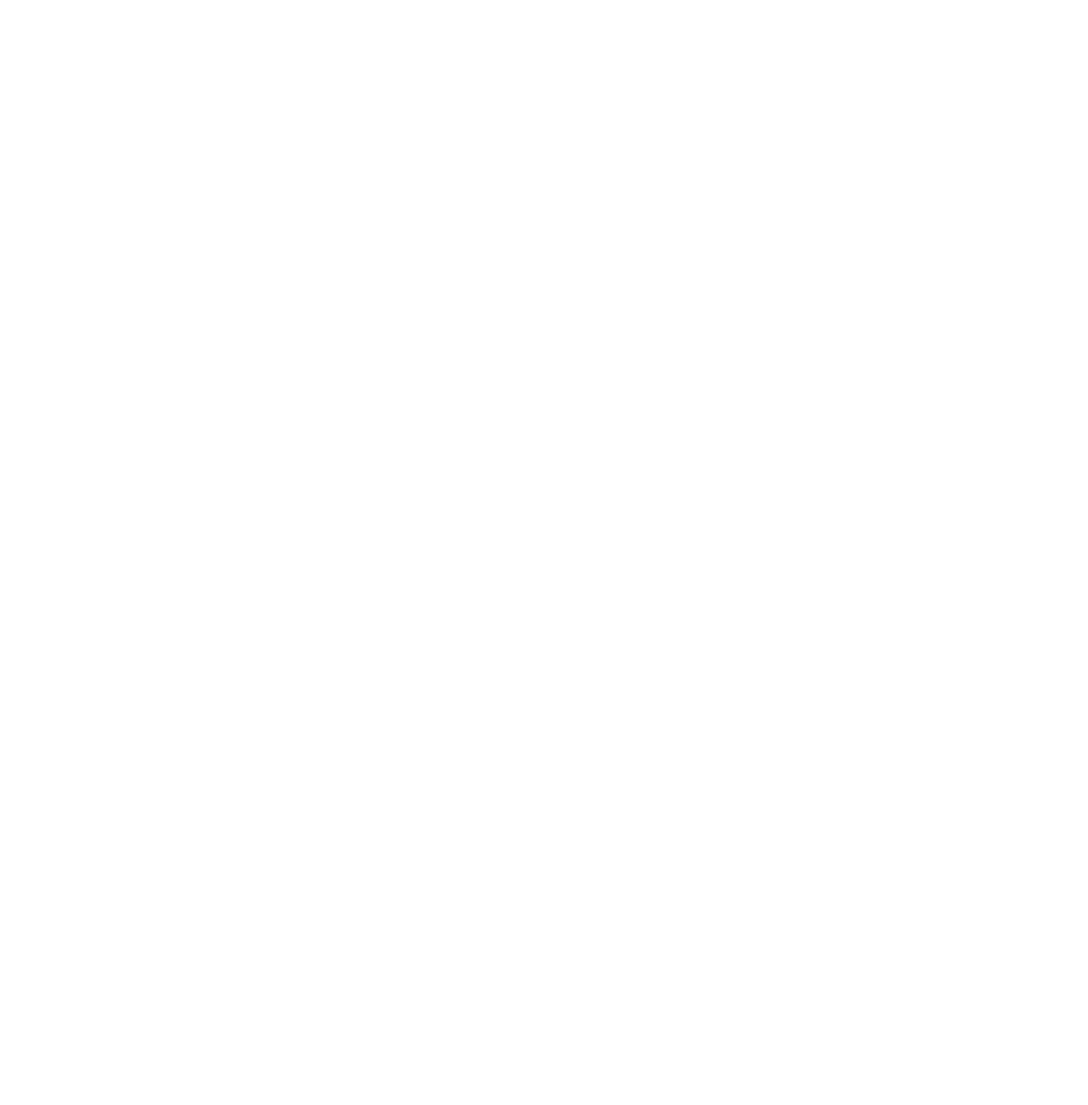
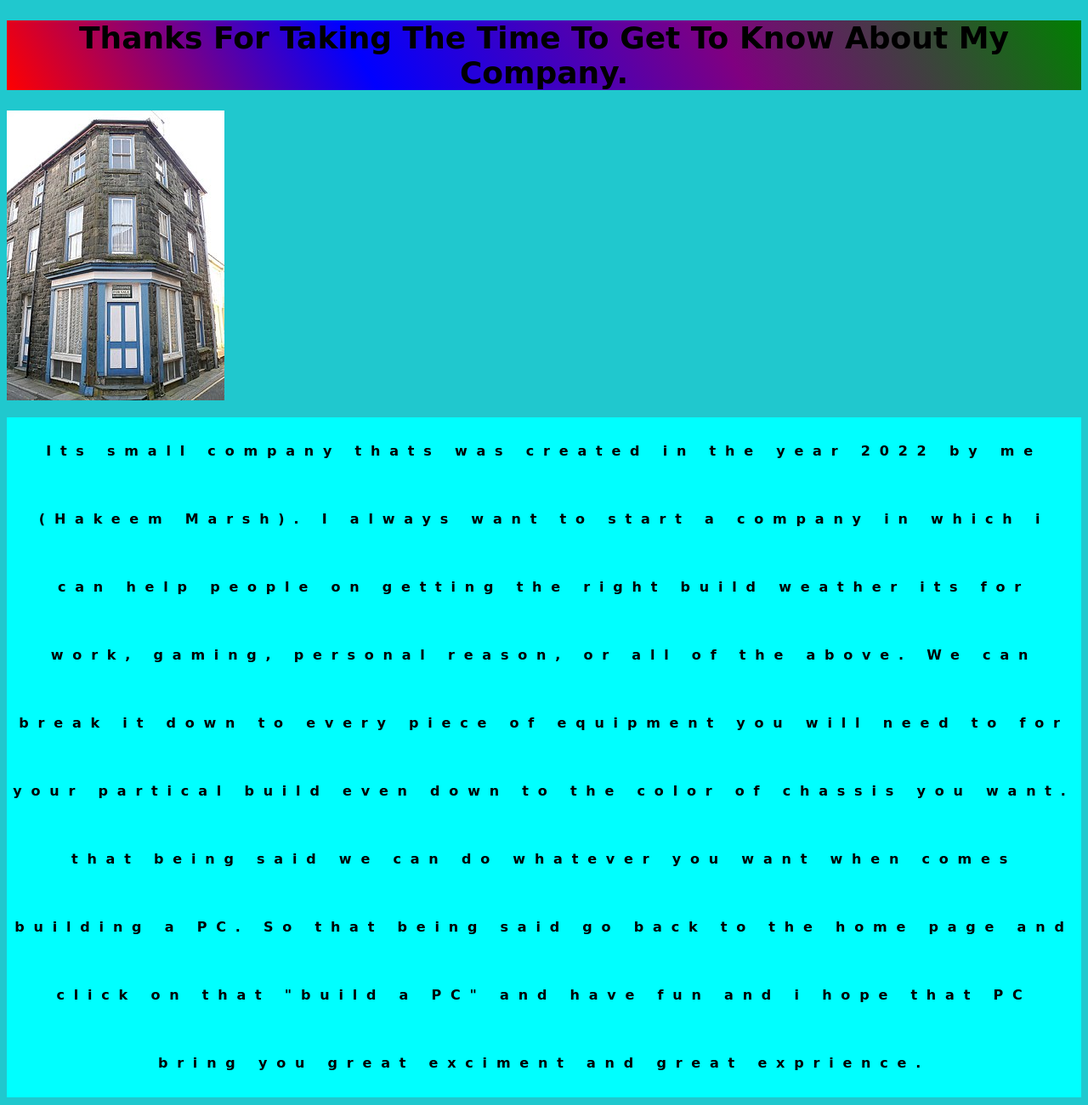
Before and after one commit to 01745771tech/finalproject, a plain HTML site: page about.html in a window 1280 px wide. Shown: the whole page at 85% size. Before the commit the page ends 800 px from the top, so only its background shows below. Drawn offline with Linux system fonts and the light colour scheme; files that its build step writes are made by us from their sources.

Commit message:
control 3

```diff
--- a/about-style.css
+++ b/about-style.css
@@ -1,6 +1,51 @@
 html {
     font-family: 'Rubik Wet Paint', cursive;
     font-size: large;
-    line-height: 1.5;
-    color: rgb(60, 85, 197);
+  }
+
+h1{
+    text-align: center;
+    background-image: linear-gradient(60deg, red, blue, purple, green);
+  }
+
+p {
+        text-align: center;
+        font-size: medium;
+        font-weight: 700;
+        font-style: initial;
+        line-height: 5em;
+        letter-spacing: 0.6rem;
+        background-color: aqua;
 }
+
+.fade-img{
+    border-radius: 50%;
+    display: block;
+    margin-left: auto;
+    margin-right: auto;
+    width: 30%;
+}
+
+@media screen and (max-width: 600px) {
+    body {
+  background-color: rgb(54, 175, 115);
+    }
+  }
+
+  @media screen and (max-height: 600px) {
+    body {
+  background-color: rgb(53, 148, 77);
+    }
+  }
+
+  @media screen and (min-width: 500px) {
+    body {
+  background-color: rgb(23, 190, 190);
+    }
+  }
+
+  @media screen and (min-width: 500px) {
+    body {
+  background-color: rgb(32, 200, 206);
+    }
+  }
--- a/about.html
+++ b/about.html
@@ -1,6 +1,7 @@
 <!DOCTYPE html>
 <html lang="en">
 <head>
+
     <meta charset="UTF-8">
     <meta http-equiv="X-UA-Compatible" content="IE=edge">
     <meta name="viewport" content="width=device-width, initial-scale=1.0">
@@ -10,10 +11,20 @@
 </head>
 <body>
 
+    <header>
+        <h1>Thanks For Taking The Time To Get To Know About My Company.</h1>
+        <img src="/img/Ex-corner_shop,_Dolgellau_-_geograph.org.uk_-_1531645.jpg" class=".fade-img">
+    </header>
 
-
-
-
+<p>
+Its small company thats was created in the year 2022 by me (Hakeem Marsh). I always want to
+start a company in which i can help people on getting the right build weather its for
+work, gaming, personal reason, or all of the above. We can break it down to every piece
+of equipment you will need to for your partical build even down to the color of chassis you want.
+that being said we can do whatever you want when comes building a PC. So that being said
+go back to the home page and click on that "build a PC" and have fun and i hope that PC bring
+you great exciment and great exprience.
+</p>
 
 
 </body>
--- a/buildpc-style.css
+++ b/buildpc-style.css
@@ -108,3 +108,27 @@ html {
      button[type=submit] {
       margin-top: 2rem;
       }
+
+      @media screen and (max-width: 600px) {
+        body {
+      background-color: rgb(54, 175, 115);
+        }
+      }
+
+      @media screen and (max-height: 600px) {
+        body {
+      background-color: rgb(53, 148, 77);
+        }
+      }
+
+      @media screen and (min-width: 500px) {
+        body {
+      background-color: rgb(54, 175, 115);
+        }
+      }
+
+      @media screen and (min-width: 500px) {
+        body {
+      background-color: rgb(53, 148, 77);
+        }
+      }
--- a/css/index-style.css
+++ b/css/index-style.css
@@ -87,3 +87,15 @@ background-color: rgb(54, 175, 115);
 background-color: rgb(53, 148, 77);
   }
 }
+
+@media screen and (min-width: 500px) {
+  body {
+background-color: rgb(31, 76, 173);
+  }
+}
+
+@media screen and (min-width: 500px) {
+  body {
+background-color: rgb(24, 62, 165);
+  }
+}
```
Also changed, not shown: img/Ex-corner_shop,_Dolgellau_-_geograph.org.uk_-_1531645.jpg (added).
